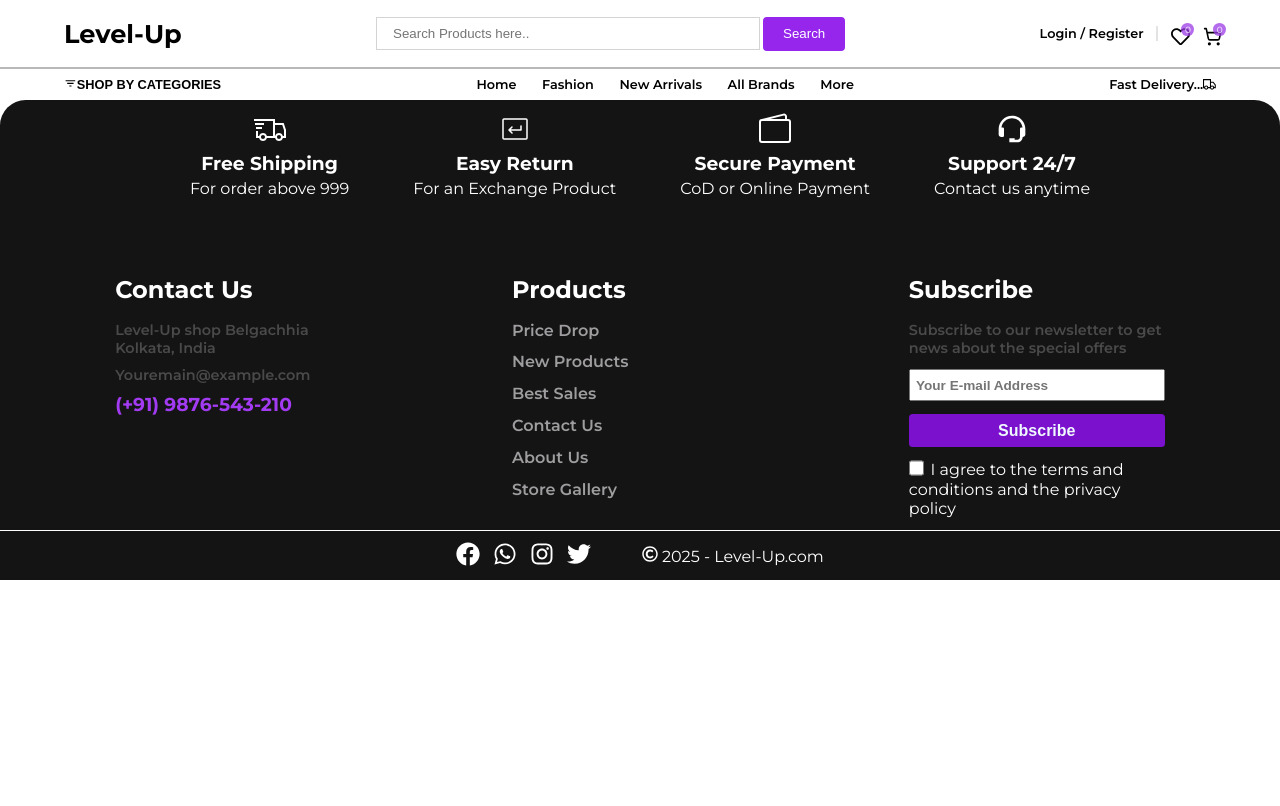
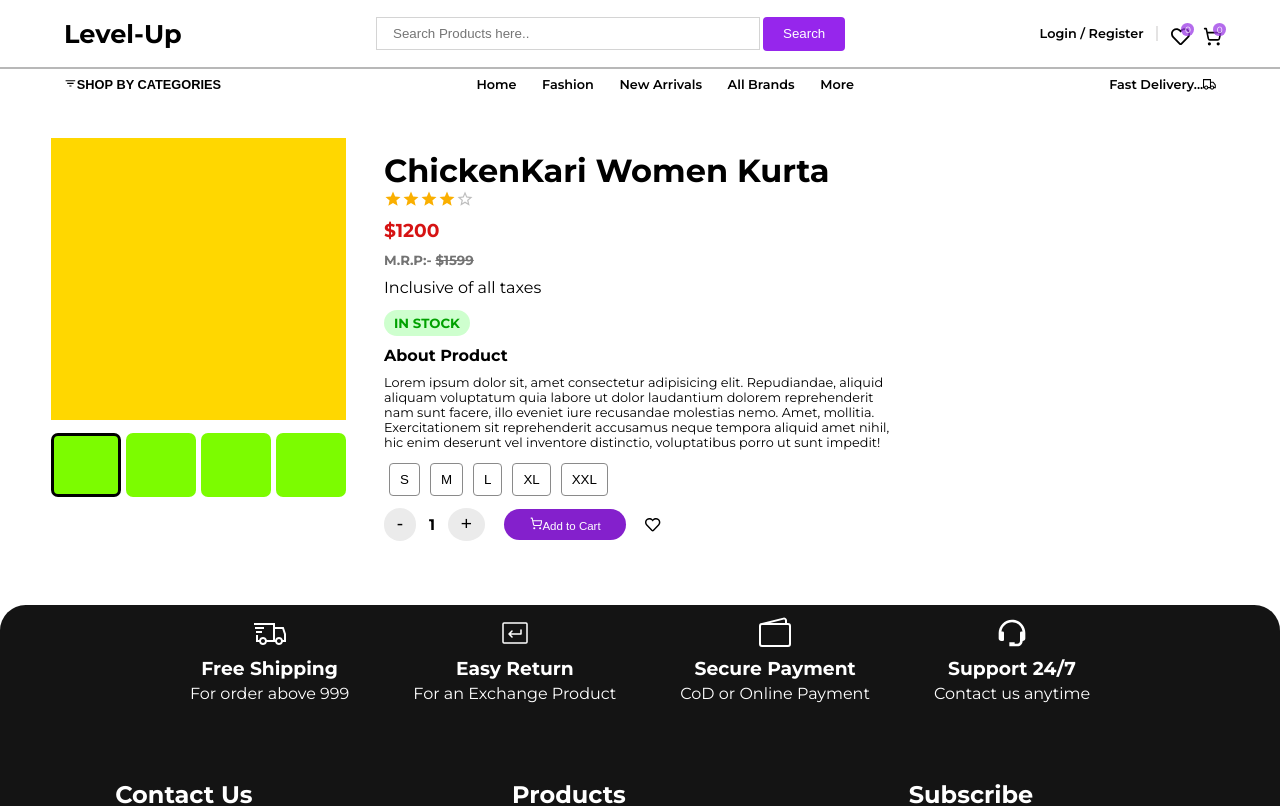
Before and after one commit to Masoom1707/Mega_E-Commerce, a React (Vite) app in the folder Frontend/: page /product-details/1 in a window 1280 px wide. Shown: the top 806 px of the page. Built offline with nearby package versions, Linux system fonts and the light colour scheme.

Commit message:
product detail page added

```diff
--- a/Frontend/src/App.jsx
+++ b/Frontend/src/App.jsx
@@ -5,6 +5,7 @@ import Header from "./components/Header";
 import Home from "./pages/Home";
 import Footer from "./components/Footer";
 import ProductListingPage from "./pages/ProductListingPage";
+import ProductDetails from "./pages/ProductDetails";
 
 function App() {
   return (
@@ -13,6 +14,7 @@ function App() {
       <Routes>
         <Route path='/' exact={true}  element={<Home />} />
         <Route path='/productlist' exact={true} element={<ProductListingPage />} />
+        <Route path='/product-details/:id' exact={true} element={<ProductDetails />} />
       </Routes>
       <Footer />
     </>
--- /dev/null
+++ b/Frontend/src/components/Product_Detail_Info.jsx
@@ -0,0 +1,64 @@
+import Rating from "@mui/material/Rating";
+import { useState } from "react";
+import { FaRegHeart } from "react-icons/fa";
+import { LuShoppingCart } from "react-icons/lu";
+
+const ProductDetailInfo = () => {
+  const [quantity, setQuantity] = useState(1);
+  const handleIncQuantity = () => setQuantity(quantity + 1);
+  const handleDecQuantity = () => {
+    if (quantity > 1) setQuantity(quantity - 1);
+  };
+
+  const [addCart, setAddCart] = useState(false);
+  const handleCart = () => setAddCart(true);
+
+  return (
+    <div className="product_info_detail">
+      <h1>ChickenKari Women Kurta</h1>
+      <Rating name="size-small" defaultValue={4} size="small" readOnly />
+      <div className="product_detail-price_container">
+        <h3>$1200</h3>
+        <h5>
+          M.R.P:- <span>$1599</span>
+        </h5>
+        <p>Inclusive of all taxes</p>
+      </div>
+      <div className="discription">
+        <div className="stock">
+          <h5>in stock</h5>
+        </div>
+        <h4>About Product</h4>
+        <p>
+          Lorem ipsum dolor sit, amet consectetur adipisicing elit. Repudiandae,
+          aliquid aliquam voluptatum quia labore ut dolor laudantium dolorem
+          reprehenderit nam sunt facere, illo eveniet iure recusandae molestias
+          nemo. Amet, mollitia. Exercitationem sit reprehenderit accusamus neque
+          tempora aliquid amet nihil, hic enim deserunt vel inventore
+          distinctio, voluptatibus porro ut sunt impedit!
+        </p>
+      </div>
+      <div className="sizes">
+        <button>S</button>
+        <button>M</button>
+        <button>L</button>
+        <button>XL</button>
+        <button>XXL</button>
+      </div>
+      <div className="quantity-container">
+        <div className="quantity">
+          <button onClick={handleDecQuantity}>-</button>
+          <p>{quantity}</p>
+          <button onClick={handleIncQuantity}>+</button>
+        </div>
+        <button className="product_detail_cart" onClick={handleCart}>
+          <LuShoppingCart style={{ fontSize: "1vw" }} />
+          {addCart ? "Item Added" : "Add to Cart"}
+        </button>
+        <FaRegHeart style={{ fontSize: "1.2vw", cursor: "pointer" }} />
+      </div>
+    </div>
+  );
+};
+
+export default ProductDetailInfo;
--- /dev/null
+++ b/Frontend/src/components/productDetailSidebar.jsx
@@ -0,0 +1,40 @@
+import { ButtonGroup } from "@mui/material";
+import { useRef, useState } from "react";
+
+const ProductDetailSidebar = () => {
+
+  const [slideIndex, setSlideIndex] = useState(0);
+  const zoomSlideBig = useRef();
+  const zoomSlideSmall = useRef();
+  const goTo = (index) => {
+    setSlideIndex(index);
+    zoomSlideBig.current.swiper.slideTo(index);
+    zoomSlideSmall.current.swiper.slideTo(index);
+  };
+
+  return (
+    <div className="product_image_sidebar">
+      <div className="productImageFrame" ref={zoomSlideBig}></div>
+      <div className="image_options_container" ref={zoomSlideSmall}>
+        <button
+          className={`image_option ${slideIndex === 0 ? "active_image" : ""}`}
+          onClick={() => goTo(0)}
+        ></button>
+        <button
+          className={`image_option ${slideIndex === 1 ? "active_image" : ""}`}
+          onClick={() => goTo(1)}
+        ></button>
+        <button
+          className={`image_option ${slideIndex === 2 ? "active_image" : ""}`}
+          onClick={() => goTo(2)}
+        ></button>
+        <button
+          className={`image_option ${slideIndex === 3 ? "active_image" : ""}`}
+          onClick={() => goTo(3)}
+        ></button>
+      </div>
+    </div>
+  );
+};
+
+export default ProductDetailSidebar;
--- a/Frontend/src/css/productList.css
+++ b/Frontend/src/css/productList.css
@@ -79,3 +79,12 @@
     margin-left: 0.5vw;
     border-radius: 3px;
 }
+
+
+.pagination{
+    display: flex;
+    justify-content: center;
+    padding: 2vw 0;
+}
+
+.Mui-selected.MuiPaginationItem-page{background-color: #7b17c2;}
--- /dev/null
+++ b/Frontend/src/css/product_detail_sidebar.css
@@ -0,0 +1,115 @@
+.product_detail_container{
+    display: flex;
+    padding: 3vw 4vw;
+    gap: 2vw;
+}
+
+.product_image_sidebar{
+    flex-basis: 25%;
+}
+
+.product_info_detail{
+    padding: 1vw;
+    flex-basis: 65%;
+
+}
+
+.productImageFrame{
+    width: 100%;
+    height: 22vw;
+    background-color: gold;
+}
+
+.image_options_container{
+    display: flex;
+    gap: 0.4vw;
+    padding: 1vw 0;
+}
+
+.image_option{
+    width: 25%;
+    height: 5vw;
+    background-color: lawngreen;
+    border-radius: 7px;
+    border: none;
+    cursor: pointer;
+}
+.active_image{
+    border: 3px solid black;
+}
+.product_detail-price_container{
+    & h5{
+        margin: 10px 0;
+        color: rgb(115, 115, 115);
+    }
+    & h3{
+        margin-top: 7px;
+        color: rgb(214, 19, 19);
+    }
+    & span{
+        text-decoration: line-through;
+    }
+}
+
+.discription{
+    margin: 1vw 0;
+    & .stock{
+        background-color: rgb(206, 255, 206);
+        width: fit-content;
+        padding: 5px 10px;
+        border-radius: 20px;
+        text-transform: uppercase;
+        color: rgb(0, 161, 0);
+        margin-bottom: 10px;
+    }
+    & p{
+        width: 70%;
+        font-size: 1vw;
+    }
+    & h4{
+        margin-bottom: 10px;
+    }
+}
+.sizes button{
+    background-color: transparent;
+    outline: none;
+    padding: 8px 10px;
+    cursor: pointer;
+    margin: 0 5px;
+    border: 1px solid rgb(138, 138, 138);
+    border-radius: 4px;
+}
+
+.quantity-container{
+    display: flex;
+    gap: 1.5vw;
+    align-items: center;
+}
+
+.quantity{
+    display: flex;
+    align-items: center;
+    margin: 1vw 0;
+    & button{
+        padding: 0.4vw 1vw;
+        border-radius: 50%;
+        border: none;
+        font-size: 1.5vw;
+        background-color: #ebebeb;
+        cursor: pointer;
+    }
+    & p{
+        margin: 0 13px;
+        font-weight: 700;
+        font-size: 1.2vw;
+    }
+}
+.product_detail_cart{
+    padding: 0.6vw 2vw;
+    background-color: #8420cc;
+    border: none;
+    border-radius: 20px;
+    color: white;
+    font-size: 0.9vw;
+    cursor: pointer;
+}
--- /dev/null
+++ b/Frontend/src/pages/ProductDetails.jsx
@@ -0,0 +1,15 @@
+import ProductDetailInfo from '../components/Product_Detail_Info'
+import ProductDetailSidebar from '../components/productDetailSidebar'
+
+import '../css/product_detail_sidebar.css'
+
+const ProductDetails = () => {
+  return (
+    <div className="product_detail_container">
+        <ProductDetailSidebar />
+        <ProductDetailInfo />
+    </div>
+  )
+}
+
+export default ProductDetails
--- a/Frontend/src/pages/ProductListingPage.jsx
+++ b/Frontend/src/pages/ProductListingPage.jsx
@@ -28,9 +28,11 @@ const ProductListingPage = () => {
           <ProductList />
           <ProductList />
         </div>
+
         <div className="pagination">
         <Pagination count={10} showFirstButton showLastButton />
         </div>
+
         </div>
 
       </div>
```
